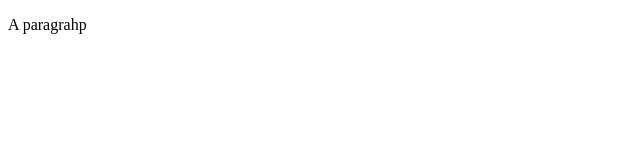
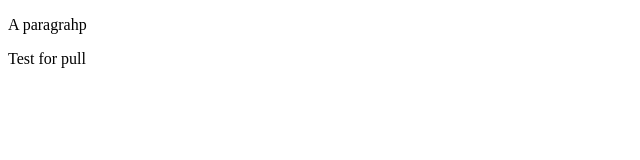
Before and after one commit to handy-bro/learning-git, a plain HTML site: page index.html in a window 1280 px wide. Shown: the full height of the page, 0-640 px from the left. Drawn offline with Linux system fonts and the light colour scheme.

Commit message:
Update index.html

```diff
--- a/index.html
+++ b/index.html
@@ -7,5 +7,9 @@
 	<p>
 		A paragrahp
 	</p>
+
+	<p>
+		Test for pull
+	</p>
 </body>
 </html>
```
